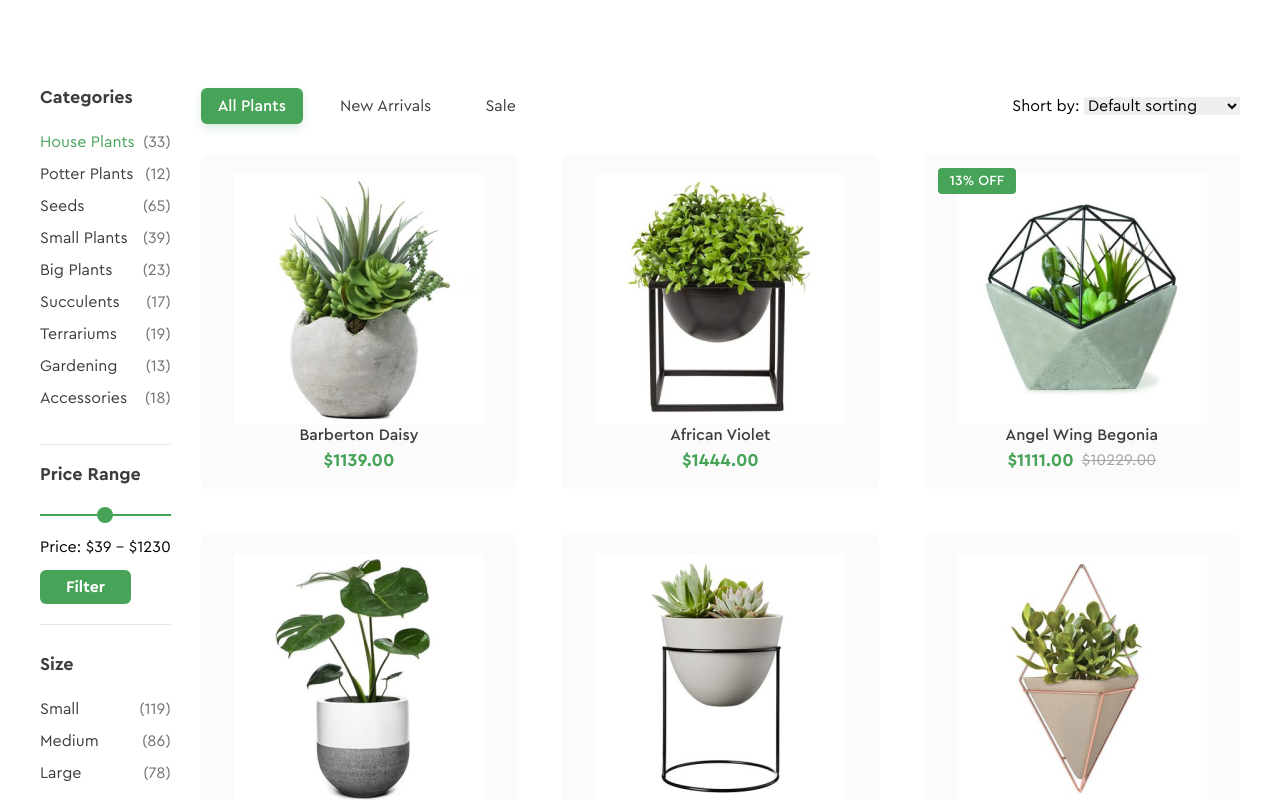
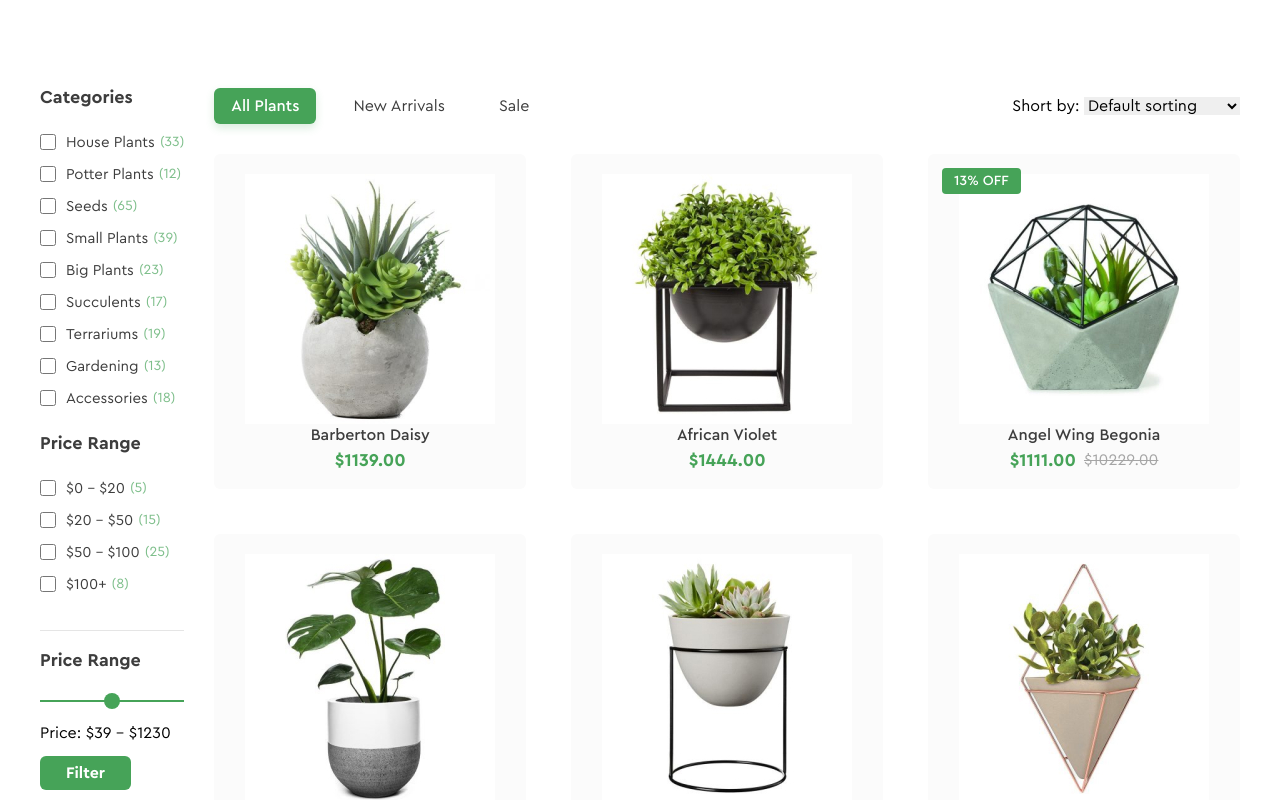
Before and after one commit to nasti4ka-0777/Greenshop_dobro, a plain HTML site: page index.html in a window 1280 px wide. Shown: the part 639-1439 px from the top of the page. Drawn offline with Linux system fonts and the light colour scheme.

Commit message:
preloader and filter with checkboxes added

```diff
--- a/assets/css/style.css
+++ b/assets/css/style.css
@@ -898,6 +898,40 @@ nav > ul > li > a:hover {
     z-index: 1;
 }
 
+.filter-group {
+    margin-bottom: 20px;
+}
+
+.filter-item {
+    display: flex;
+    align-items: center;
+    padding: 8px 0;
+    cursor: pointer;
+    color: #3D3D3D;
+    font-size: 15px;
+    transition: color 0.3s ease;
+}
+
+.filter-item:hover {
+    color: #46A358;
+}
+
+.filter-item input[type="checkbox"] {
+    margin-right: 10px;
+    width: 16px;
+    height: 16px;
+    border: 1px solid #46A358;
+    border-radius: 2px;
+    cursor: pointer;
+    accent-color: #46A358;
+}
+
+.filter-item span {
+    margin-left: 5px;
+    color: rgba(70, 163, 88, 0.7);
+    font-size: 14px;
+}
+
 footer {
     background-color: white;
     padding: 100px 0;
--- /dev/null
+++ b/assets/js/preloader.js
@@ -0,0 +1,6 @@
+setTimeout(() => {
+    document.querySelector('.preloader').classList.add('fade-out');
+    setTimeout(() => {
+        window.location.href = 'registration.html';
+    }, 500);
+}, 1000);
--- a/index.html
+++ b/index.html
@@ -70,7 +70,6 @@
     </header>
 
     <main>
-        <!-- Previous sections remain unchanged -->
         <section id="id_hero" class="hero">
             <div class="container">
                 <div class="left-side">
@@ -92,19 +91,63 @@
                 <div class="shop-container">
                     <aside class="categories">
                         <h3>Categories</h3>
-                        <ul>
-                            <li class="active">House Plants
-                                <span>(33)</span>
-                            </li>
-                            <li>Potter Plants <span>(12)</span></li>
-                            <li>Seeds <span>(65)</span></li>
-                            <li>Small Plants <span>(39)</span></li>
-                            <li>Big Plants <span>(23)</span></li>
-                            <li>Succulents <span>(17)</span></li>
-                            <li>Terrariums <span>(19)</span></li>
-                            <li>Gardening <span>(13)</span></li>
-                            <li>Accessories <span>(18)</span></li>
-                        </ul>
+                        <div class="filter-group">
+                            <label class="filter-item">
+                                <input type="checkbox" name="category" value="house-plants">
+                                House Plants <span>(33)</span>
+                            </label>
+                            <label class="filter-item">
+                                <input type="checkbox" name="category" value="potter-plants">
+                                Potter Plants <span>(12)</span>
+                            </label>
+                            <label class="filter-item">
+                                <input type="checkbox" name="category" value="seeds">
+                                Seeds <span>(65)</span>
+                            </label>
+                            <label class="filter-item">
+                                <input type="checkbox" name="category" value="small-plants">
+                                Small Plants <span>(39)</span>
+                            </label>
+                            <label class="filter-item">
+                                <input type="checkbox" name="category" value="big-plants">
+                                Big Plants <span>(23)</span>
+                            </label>
+                            <label class="filter-item">
+                                <input type="checkbox" name="category" value="succulents">
+                                Succulents <span>(17)</span>
+                            </label>
+                            <label class="filter-item">
+                                <input type="checkbox" name="category" value="terrariums">
+                                Terrariums <span>(19)</span>
+                            </label>
+                            <label class="filter-item">
+                                <input type="checkbox" name="category" value="gardening">
+                                Gardening <span>(13)</span>
+                            </label>
+                            <label class="filter-item">
+                                <input type="checkbox" name="category" value="accessories">
+                                Accessories <span>(18)</span>
+                            </label>
+                        </div>
+                        <h3>Price Range</h3>
+                        <div class="filter-group">
+                            <label class="filter-item">
+                                <input type="checkbox" name="price" value="0-20">
+                                $0 - $20 <span>(5)</span>
+                            </label>
+                            <label class="filter-item">
+                                <input type="checkbox" name="price" value="20-50">
+                                $20 - $50 <span>(15)</span>
+                            </label>
+                            <label class="filter-item">
+                                <input type="checkbox" name="price" value="50-100">
+                                $50 - $100 <span>(25)</span>
+                            </label>
+                            <label class="filter-item">
+                                <input type="checkbox" name="price" value="100-plus">
+                                $100+ <span>(8)</span>
+                            </label>
+                        </div>
                         <div class="price-range">
                             <h3>Price Range</h3>
                             <div class="range-slider">
@@ -145,7 +188,6 @@
                                 <h3>Barberton Daisy</h3>
                                 <p class="price">$1139.00</p>
                             </div>
-
                             <div class="product-card">
                                 <img src="assets/img/content_imges/03.jpg" alt="no image">
                                 <h3>African Violet</h3>
@@ -374,7 +416,7 @@
             </div>
 
             <div class="footer-gradient-line">
-                <img src="assets/img/footer/Logo.svg"  alt="Greenshop">
+                <img src="assets/img/footer/Logo.svg" alt="Greenshop">
 
                 <div class="footer-gradient-line-item">
                     <img src="assets/img/footer/icon-location.svg" alt="Location">
```
Also changed, not shown: assets/css/preloader.css (added, +55 -0 lines), preloader.html (added, +16 -0 lines), registration.html (+1 -1 lines).
